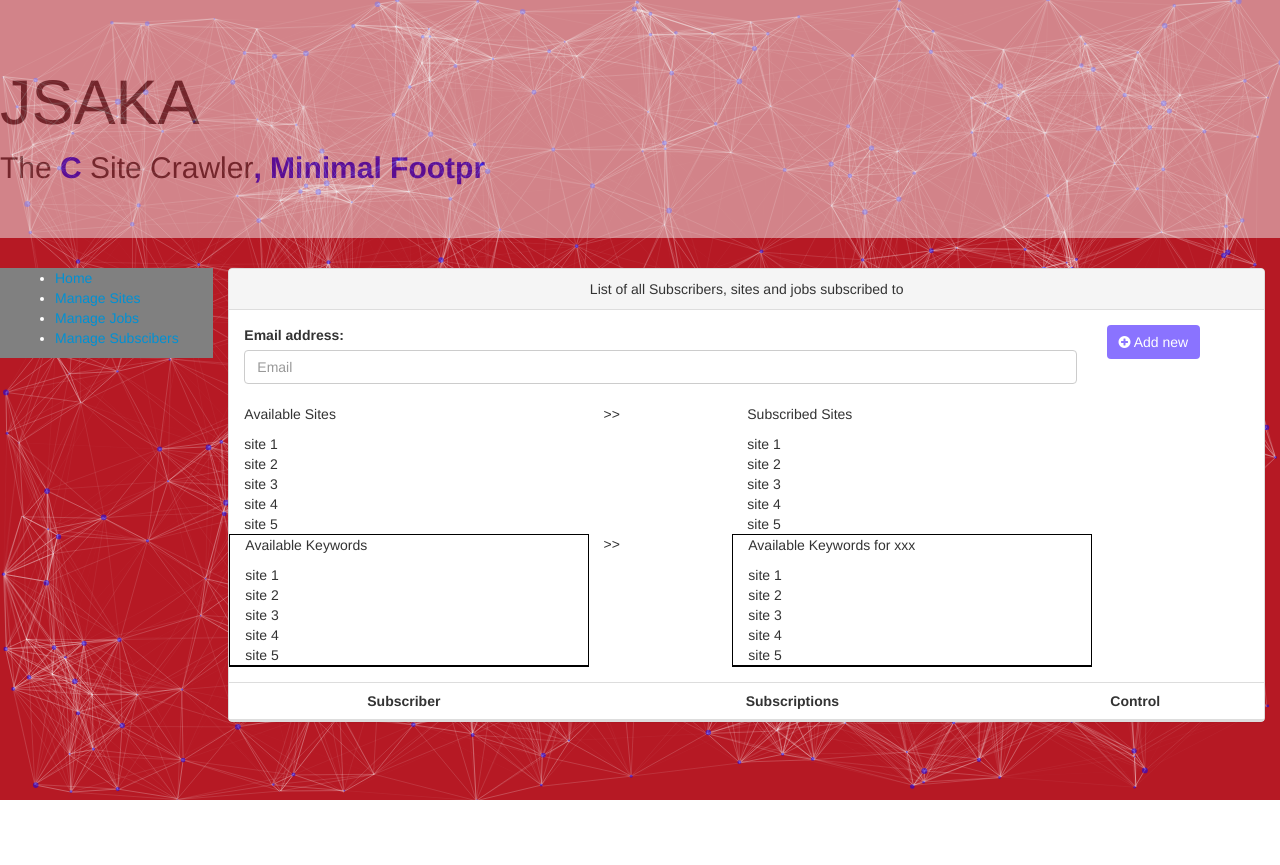
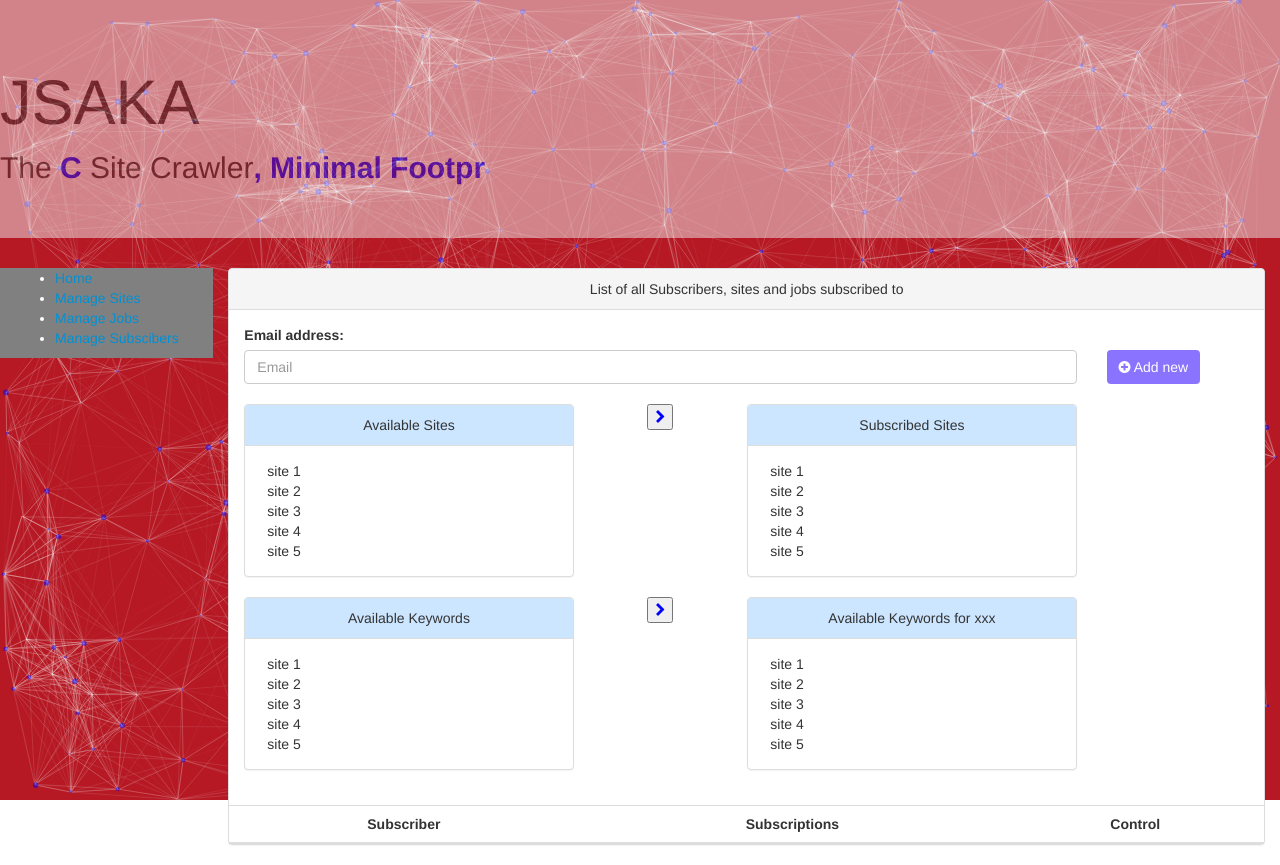
Before and after one commit to MichaelGatuma/JSAKA, a Flask app: page /subscription/ in a window 1280 px wide. Before the commit the page ends 800 px from the top, so only its background shows below. Run offline with Flask 2, Linux system fonts and the light colour scheme; data that the repository does not hold is empty; some libraries are stand-ins or nearby versions.

Commit message:
Added enhanced subscription list picker ui

```diff
--- a/jsaka/utils/DBUtils.py
+++ b/jsaka/utils/DBUtils.py
@@ -11,7 +11,7 @@ class dbConnection:
     def __init__(self):
 
         BASE_DIR = os.path.dirname(os.path.abspath(__file__))
-        db_path = os.path.join(BASE_DIR, "HomeWorkMarket.db")
+        db_path = os.path.join(BASE_DIR, "JSaka.db")
         print("The db path---------->"+db_path)
         self.__con = lite.connect(db_path)
         self.__cur = self.__con.cursor()
--- a/jsaka/web/templates/subscriber.html
+++ b/jsaka/web/templates/subscriber.html
@@ -27,6 +27,7 @@ td, th {
 
 .selected-sites {
 	border-color: #000000 !important;
+	margin-bottom: 4px;
 }
 
 .h-line {
@@ -34,18 +35,31 @@ td, th {
 	margin-bottom: 10px;
 }
 
-.site-list {
+.item-list {
 	list-style-type: none;
 	margin: 0;
 	padding: 0;
+	padding-left: 7px;
 }
 
-ul.site-list li:HOVER {
+ul.item-list li:HOVER {
 	background-color: #000000;
 	color: #FFFFFF;
-/* 	font-size: 20px; */
-/* 	padding-left: 9px; */
+	 	font-size: 17px;
+	 	padding-left: 9px;
 	border-radius: 7px
+}
+
+.select-item{
+	background-color: #000000;
+	color: #FFFFFF;
+	 	font-size: 17px;
+	 	padding-left: 9px;
+	border-radius: 7px
+}
+
+.picker.panel-heading {
+	background-color: #cce6ff ! important;
 }
 
 /* site-keyword */
@@ -92,40 +106,65 @@ ul.site-list li:HOVER {
 								</div>
 
 								<div class="content-list col-sm-5">
-									<p>Available Sites</p>
-									<ul class="site-list">
+									<div class="panel panel-default">
+										<!-- Default panel contents -->
+										<div class="picker panel-heading" style="text-align: center;">Available
+											Sites</div>
+										<div class="panel-body">
+											<ul class="item-list nonsubscribed-sites">
+												<li id="1">site 1</li>
+												<li id="2">site 2</li>
+												<li id="3">site 3</li>
+												<li id="4">site 4</li>
+												<li id="5">site 5</li>
+											</ul>
+
+
+										</div>
+									</div>
+
+
+
+								</div>
+
+								<div class="col-sm-2 text-center">
+									<button class="subscribe-to-site">
+										<i class="fa fa-chevron-right" style="color: blue"
+											aria-hidden="true"></i>
+									</button>
+								</div>
+
+								<div class="content-list col-sm-5">
+									<div class="panel panel-default">
+										<!-- Default panel contents -->
+										<div class="picker panel-heading" style="text-align: center;">Subscribed
+											Sites</div>
+										<div class="panel-body">
+											<ul class="item-list subscribed-sites">
 												<li>site 1</li>
 												<li>site 2</li>
 												<li>site 3</li>
 												<li>site 4</li>
 												<li>site 5</li>
 											</ul>
+
+
 										</div>
-								<div class="col-sm-2">>></div>
+									</div>
+								</div>
+							</div>
+
+							<!--Key words lists ************* -->
+
+							<div class="row">
+
 								<div class="content-list col-sm-5">
-									<p>Subscribed Sites</p>
-									<ul class="site-list">
-										<li>site 1</li>
-										<li>site 2</li>
-										<li>site 3</li>
-										<li>site 4</li>
-										<li>site 5</li>
-									</ul>
-								</div>
-								<div class="col-sm-5 selected-sites">
-									<p>Available Keywords</p>
-									<ul class="site-list">
-										<li>site 1</li>
-										<li>site 2</li>
-										<li>site 3</li>
-										<li>site 4</li>
-										<li>site 5</li>
-									</ul>
-								</div>
-								<div class="col-sm-2">>></div>
-								<div class="col-sm-5 selected-sites">
-									<p>Available Keywords for xxx</p>
-									<ul class="site-list">
+									<div class="panel panel-default">
+										<!-- Default panel contents -->
+										<div class="picker panel-heading" style="text-align: center;">Available
+											Keywords</div>
+										<div class="panel-body">
+											<ul class="item-list">
 												<li>site 1</li>
 												<li>site 2</li>
 												<li>site 3</li>
@@ -134,9 +173,39 @@ ul.site-list li:HOVER {
 											</ul>
 										</div>
 									</div>
+								</div>
+
+
+								<div class="col-sm-2  text-center">
+									<button  class="subscribe-to-keyword">
+										<i class="fa fa-chevron-right" style="color: blue"
+											aria-hidden="true"></i>
+									</button>
+								</div>
+
+								<div class="content-list col-sm-5">
+									<div class="panel panel-default">
+										<!-- Default panel contents -->
+										<div class="picker panel-heading" style="text-align: center;">Available
+											Keywords for xxx</div>
+										<div class="panel-body">
+											<ul class="item-list">
+												<li>site 1</li>
+												<li>site 2</li>
+												<li>site 3</li>
+												<li>site 4</li>
+												<li>site 5</li>
+											</ul>
+										</div>
+									</div>
+								</div>
+
 
 							</div>
-						<div class="col-sm-2">
+
+						</div>
+
+						<div class="col-sm-2" style="margin-top: 25px;">
 							<button type="button" class="btn btn-info">
 								<i class="fa fa-plus-circle" aria-hidden="true"></i> Add new
 							</button>
```
Also changed, not shown: jsaka/waks.csv (added, +21 -0 lines), jsaka/utils/JSaka.db (added), jsaka/utils/Jsaka.db (renamed from jsaka/utils/HomeWorkMarket.db), jsaka/web/static/vendor/js/subscribers.js, 1 other file. Lines whose indentation alone changed are shown as unchanged.
